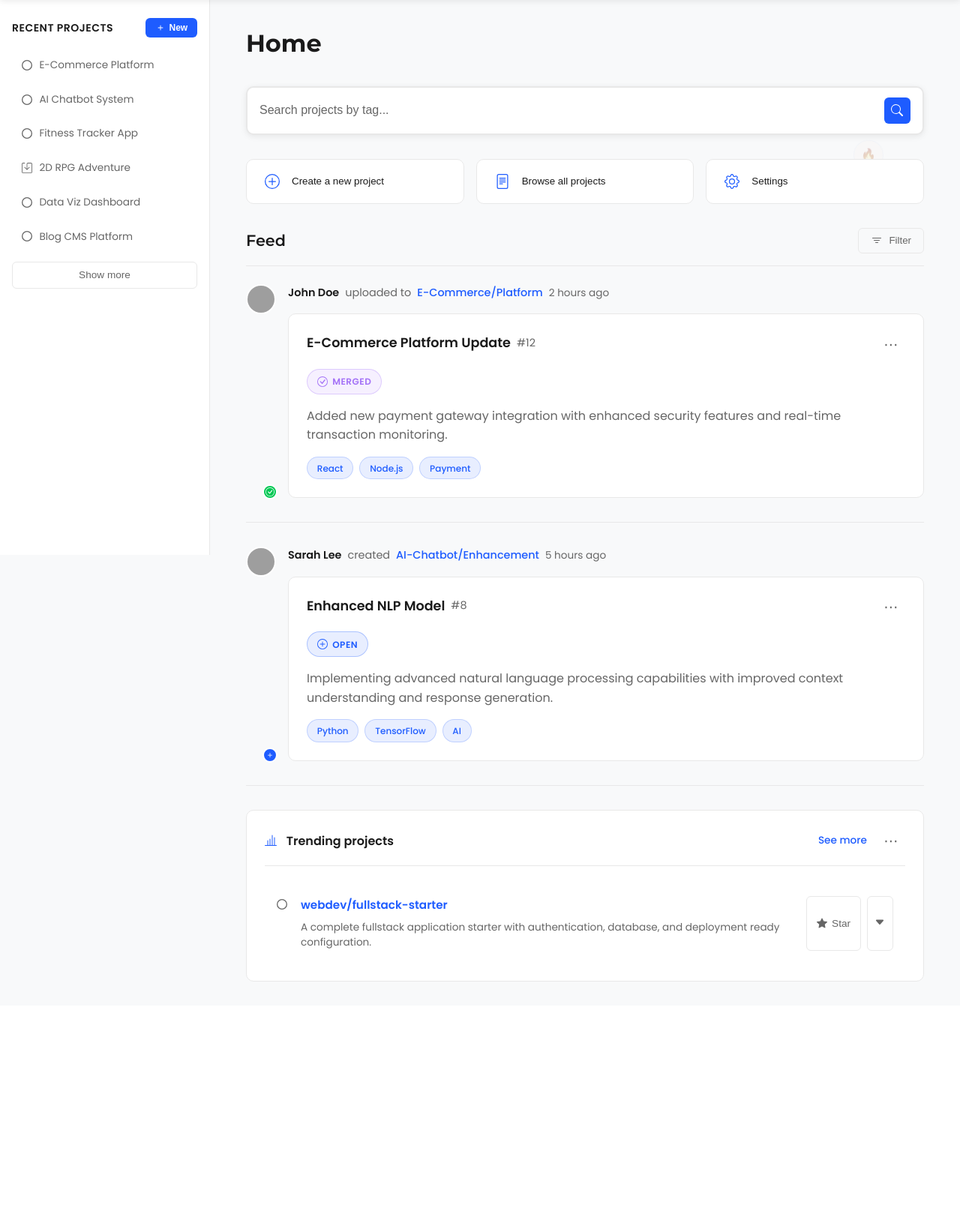
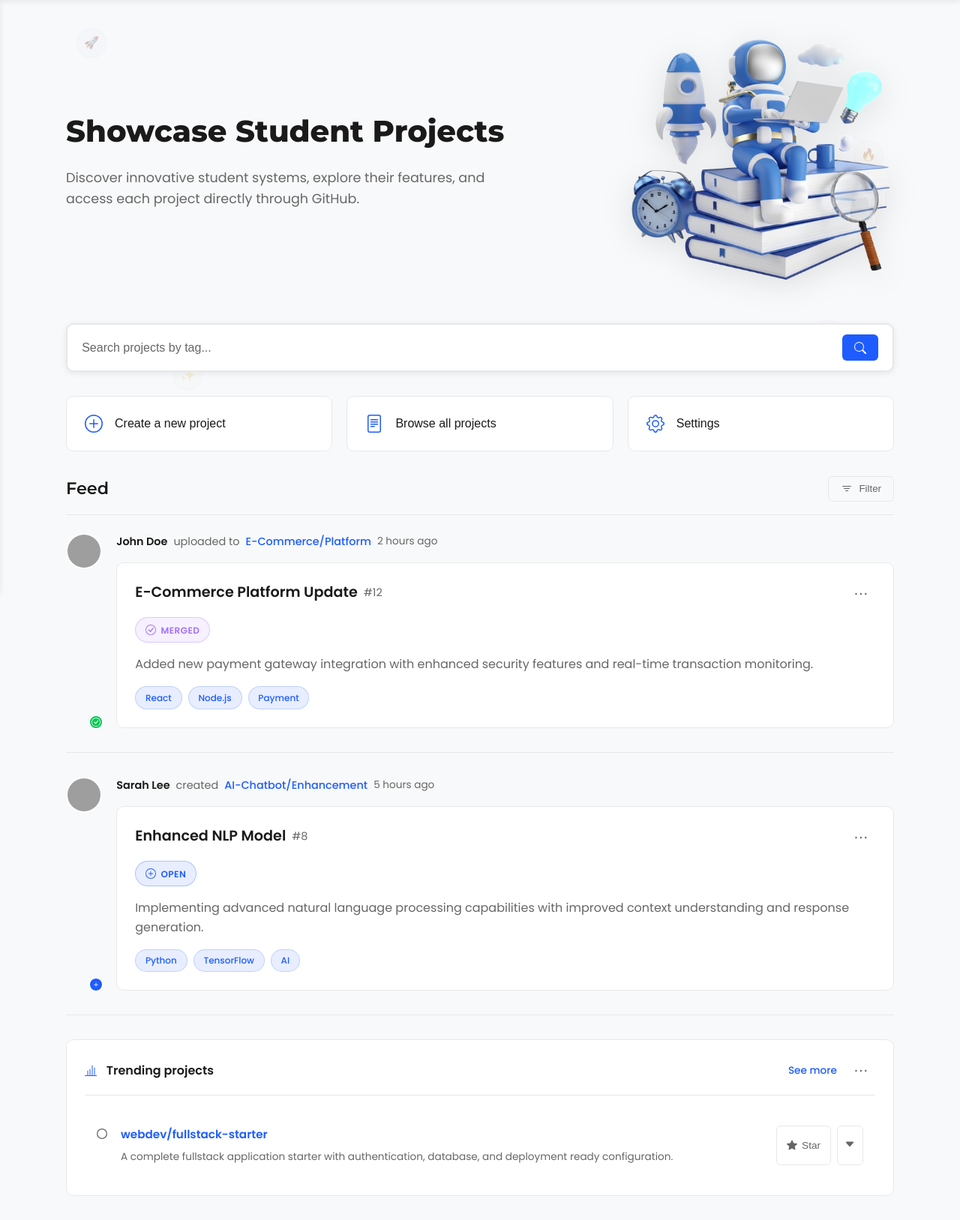
Before and after one commit to Wel1332/WildcatsIHUB, a Django app: page /home/ in a window 1280 px wide. Shown: the part 79-1706 px from the top of the page at 75% size. Before the commit the page ends 1388 px from the top, so only its background shows below. Run offline with Django 5.2, Linux system fonts and the light colour scheme; data that the repository does not hold is empty; grey boxes are pictures that could not be loaded.

Commit message:
homePage

```diff
--- /dev/null
+++ b/wildcatsIHUB_project/wildcatsIHUB_app/static/css/home-header.css
@@ -0,0 +1,98 @@
+/* home-header.css - Updated styles for home header with image */
+
+.header-title-container {
+    display: flex;
+    align-items: center;
+    justify-content: space-between;
+    margin-bottom: 2rem;
+    gap: 2rem;
+    padding: 1rem 0;
+    margin-right: 70px;
+}
+
+.header-text-content {
+    flex: 1;
+    margin-right: 2rem;
+    max-width: 600px;
+}
+
+.header-title-container h1 {
+    font-size: 2.5rem;
+    font-weight: 800;
+    color: var(--text-color);
+    font-family: var(--font-heading);
+    margin: 0 0 1.5rem 0;
+    line-height: 1.2;
+}
+
+.header-subtitle {
+    font-size: 1.1rem;
+    color: var(--text-light);
+    line-height: 1.6;
+    margin: 0;
+}
+
+.home-header-image {
+    width: 350px;
+    height: auto;
+    border-radius: 16px;
+    transition: var(--transition);
+    flex-shrink: 0;
+    background: transparent;
+    box-shadow: none;
+    filter: drop-shadow(0 8px 20px rgba(0, 0, 0, 0.1));
+    margin-right: 0;
+}
+
+.home-header-image:hover {
+    transform: translateY(-3px) scale(1.02);
+    filter: drop-shadow(0 12px 28px rgba(0, 0, 0, 0.15));
+}
+
+/* Responsive design for header image */
+@media (max-width: 1024px) {
+    .header-title-container {
+        gap: 1.5rem;
+    }
+
+    .home-header-image {
+        width: 300px;
+    }
+
+    .header-text-content {
+        margin-right: 1rem;
+    }
+}
+
+@media (max-width: 768px) {
+    .header-title-container {
+        flex-direction: column;
+        text-align: center;
+        gap: 2rem;
+        margin-bottom: 1.5rem;
+    }
+
+    .header-text-content {
+        margin-right: 0;
+        max-width: 100%;
+    }
+
+    .home-header-image {
+        width: 280px;
+        order: -1;
+    }
+
+    .header-title-container h1 {
+        font-size: 2.2rem;
+    }
+}
+
+@media (max-width: 480px) {
+    .home-header-image {
+        width: 250px;
+    }
+
+    .header-title-container h1 {
+        font-size: 2rem;
+    }
+}
--- a/wildcatsIHUB_project/wildcatsIHUB_app/static/css/home.css
+++ b/wildcatsIHUB_project/wildcatsIHUB_app/static/css/home.css
@@ -286,12 +286,12 @@ body {
     object-fit: cover;
 }
 
-/* Main Container */
+/* Default: sidebar is hidden, so center the main content */
 .main-container {
     display: flex;
-    min-height: calc(100vh - 60px);
+    justify-content: center;
+    transition: all 0.3s ease;
 }
-
 /* Sidebar */
 .sidebar {
     width: 280px;
@@ -303,6 +303,7 @@ body {
     top: 60px;
     height: calc(100vh - 60px);
     overflow-y: auto;
+    flex-shrink: 0;
 }
 
 .sidebar::-webkit-scrollbar {
@@ -419,24 +420,57 @@ body {
     flex: 1;
     padding: 2rem 3rem;
     max-width: 1200px;
-    margin: 0 auto;
+    width: 100%;
+    transition: var(--transition);
+}
+
+/* Content Header - Full width alignment */
+.content-header {
+    margin-bottom: 2rem;
     width: 100%;
 }
 
-.content-header {
+.header-title-container {
+    display: flex;
+    justify-content: space-between;
+    align-items: flex-start;
+    gap: 2rem;
     margin-bottom: 2rem;
+    width: 100%;
+}
+
+.header-text-content {
+    flex: 1;
 }
 
 .content-header h1 {
-    font-size: 2rem;
+    font-size: 2.2rem;
     font-weight: 700;
     color: var(--text-color);
     font-family: var(--font-heading);
+    margin-bottom: 0.5rem;
 }
 
-/* Search Projects */
+.header-subtitle {
+    color: var(--text-light);
+    font-size: 1.1rem;
+    line-height: 1.6;
+    max-width: 800px;
+}
+
+.home-header-image {
+    width: 320px;
+    height: 200px;
+    object-fit: cover;
+    border-radius: 12px;
+    box-shadow: var(--shadow);
+    flex-shrink: 0;
+}
+
+/* Search Projects - Full width */
 .search-projects {
     margin-bottom: 2rem;
+    width: 100%;
 }
 
 .search-input-wrapper {
@@ -445,10 +479,12 @@ body {
     background: var(--bg-white);
     border: 2px solid var(--border-color);
     border-radius: 10px;
-    padding: 0.8rem 1rem;
+    padding: 0.8rem 1.2rem;
     gap: 1rem;
     transition: var(--transition);
     box-shadow: var(--shadow);
+    width: 100%;
+    max-width: 100%;
 }
 
 .search-input-wrapper:focus-within {
@@ -463,6 +499,7 @@ body {
     outline: none;
     color: var(--text-color);
     font-size: 1rem;
+    width: 100%;
 }
 
 .search-project-input::placeholder {
@@ -473,25 +510,27 @@ body {
     background: var(--primary-color);
     color: white;
     border: none;
-    padding: 0.6rem;
+    padding: 0.6rem 1rem;
     border-radius: 6px;
     cursor: pointer;
     display: flex;
     align-items: center;
     justify-content: center;
     transition: var(--transition);
+    flex-shrink: 0;
 }
 
 .search-submit-btn:hover {
     background: var(--accent-color);
 }
 
-/* Action Buttons - Removed hover effects */
+/* Action Buttons - Full width grid */
 .action-buttons {
     display: grid;
-    grid-template-columns: repeat(auto-fit, minmax(250px, 1fr));
-    gap: 1rem;
+    grid-template-columns: repeat(auto-fit, minmax(280px, 1fr));
+    gap: 1.2rem;
     margin-bottom: 2rem;
+    width: 100%;
 }
 
 .action-card {
@@ -501,29 +540,36 @@ body {
     background: var(--bg-white);
     border: 1px solid var(--border-color);
     border-radius: 10px;
-    padding: 1.2rem 1.5rem;
+    padding: 1.5rem;
     cursor: pointer;
     transition: var(--transition);
+    height: 100%;
 }
 
 .action-card:hover {
     border-color: var(--primary-color);
     background: var(--bg-light);
+    transform: translateY(-2px);
+    box-shadow: var(--shadow-hover);
 }
 
 .action-card svg {
     color: var(--primary-color);
     flex-shrink: 0;
+    width: 24px;
+    height: 24px;
 }
 
 .action-card span {
     color: var(--text-color);
     font-weight: 500;
+    font-size: 1rem;
 }
 
-/* Feed Section */
+/* Feed Section - Full width */
 .feed-section {
     margin-top: 2rem;
+    width: 100%;
 }
 
 .feed-header {
@@ -533,10 +579,11 @@ body {
     margin-bottom: 1.5rem;
     padding-bottom: 1rem;
     border-bottom: 1px solid var(--border-color);
+    width: 100%;
 }
 
 .feed-header h2 {
-    font-size: 1.3rem;
+    font-size: 1.4rem;
     font-weight: 600;
     color: var(--text-color);
     font-family: var(--font-heading);
@@ -562,13 +609,14 @@ body {
     color: var(--text-color);
 }
 
-/* Feed Item */
+/* Feed Item - Full width */
 .feed-item {
     display: flex;
-    gap: 1rem;
+    gap: 1.2rem;
     margin-bottom: 2rem;
     padding-bottom: 2rem;
     border-bottom: 1px solid var(--border-color);
+    width: 100%;
 }
 
 .feed-avatar-group {
@@ -577,10 +625,11 @@ body {
 }
 
 .feed-avatar {
-    width: 40px;
-    height: 40px;
+    width: 48px;
+    height: 48px;
     border-radius: 50%;
     border: 2px solid var(--bg-white);
+    object-fit: cover;
 }
 
 .activity-badge {
@@ -603,6 +652,7 @@ body {
 
 .feed-content {
     flex: 1;
+    min-width: 0;
 }
 
 .feed-meta {
@@ -641,6 +691,7 @@ body {
     border-radius: 10px;
     padding: 1.5rem;
     transition: var(--transition);
+    width: 100%;
 }
 
 .feed-card:hover {
@@ -653,15 +704,17 @@ body {
     justify-content: space-between;
     align-items: flex-start;
     margin-bottom: 1rem;
+    width: 100%;
 }
 
 .feed-card-header h3 {
-    font-size: 1.1rem;
+    font-size: 1.2rem;
     font-weight: 600;
     color: var(--text-color);
     display: flex;
     align-items: center;
     gap: 0.5rem;
+    flex: 1;
 }
 
 .issue-number {
@@ -679,6 +732,7 @@ body {
     border-radius: 4px;
     font-size: 1.2rem;
     transition: var(--transition);
+    flex-shrink: 0;
 }
 
 .more-btn:hover {
@@ -715,12 +769,14 @@ body {
     color: var(--text-light);
     line-height: 1.6;
     margin-bottom: 1rem;
+    width: 100%;
 }
 
 .feed-tags {
     display: flex;
     gap: 0.5rem;
     flex-wrap: wrap;
+    width: 100%;
 }
 
 .feed-tag {
@@ -738,13 +794,14 @@ body {
     background: rgba(30, 92, 255, 0.15);
 }
 
-/* Trending Section */
+/* Trending Section - Full width */
 .trending-section {
     background: var(--bg-white);
     border: 1px solid var(--border-color);
     border-radius: 10px;
     padding: 1.5rem;
     margin-top: 2rem;
+    width: 100%;
 }
 
 .trending-header {
@@ -754,6 +811,7 @@ body {
     margin-bottom: 1.5rem;
     padding-bottom: 1rem;
     border-bottom: 1px solid var(--border-color);
+    width: 100%;
 }
 
 .trending-header svg {
@@ -784,6 +842,7 @@ body {
     padding: 1rem;
     border-radius: 8px;
     transition: var(--transition);
+    width: 100%;
 }
 
 .trending-item:hover {
@@ -799,6 +858,7 @@ body {
 
 .trending-content {
     flex: 1;
+    min-width: 0;
 }
 
 .trending-content h4 {
@@ -817,6 +877,7 @@ body {
 .trending-actions {
     display: flex;
     gap: 0.5rem;
+    flex-shrink: 0;
 }
 
 .star-btn {
@@ -916,7 +960,95 @@ html {
         display: none;
     }
 
-    .floating-elements {
+    .main-nav {
         display: none;
     }
 }
+
+/* Desktop Sidebar Behavior */
+@media (min-width: 769px) {
+    .sidebar {
+        transform: translateX(0);
+        position: sticky;
+    }
+
+    .sidebar:not(.active) {
+        transform: translateX(-100%);
+        position: fixed;
+        height: 100vh;
+        z-index: 999;
+        box-shadow: 0 2px 8px rgba(0, 0, 0, 0.08);
+    }
+}
+
+/* Mobile Sidebar Behavior */
+@media (max-width: 768px) {
+    .sidebar {
+        position: fixed;
+        left: -280px;
+        height: 100vh;
+        z-index: 999;
+        box-shadow: 0 2px 8px rgba(0, 0, 0, 0.08);
+        transition: left 0.3s cubic-bezier(0.4, 0, 0.2, 1);
+    }
+
+    .sidebar.active {
+        left: 0;
+    }
+
+    .sidebar-overlay.active {
+        display: block;
+    }
+}
+
+/* Smooth scrolling */
+html {
+    scroll-behavior: smooth;
+}
+
+/* Sidebar Overlay for Mobile */
+.sidebar-overlay {
+    position: fixed;
+    top: 0;
+    left: 0;
+    width: 100%;
+    height: 100%;
+    background: rgba(0, 0, 0, 0.5);
+    z-index: 998;
+    backdrop-filter: blur(2px);
+    display: none;
+}
+
+/* Default: sidebar is hidden, so center the main content */
+.main-container {
+    display: flex;
+    justify-content: center;
+    transition: all 0.3s ease;
+}
+
+/* Sidebar container */
+.sidebar {
+  position: fixed;
+  top: 70px; /* adjust this to match your navbar height */
+  left: 0;
+  width: 280px;
+  height: calc(100vh - 70px); /* take full height minus navbar */
+  background-color: white;
+  border-right: 1px solid #ddd;
+  overflow-y: auto;
+  transition: transform 0.3s ease;
+  z-index: 999;
+}
+
+
+.main-content {
+    flex: 1;
+    min-width: 0;
+}
+
+/* Backdrop filter for modern browsers */
+@supports (backdrop-filter: blur(10px)) {
+    .sidebar-overlay {
+        backdrop-filter: blur(4px);
+    }
+}
--- /dev/null
+++ b/wildcatsIHUB_project/wildcatsIHUB_app/static/css/wildcatsIHUB/home.js
@@ -0,0 +1,111 @@
+
+        // Sidebar toggle functionality
+        const menuToggle = document.querySelector('.menu-toggle');
+        const sidebar = document.querySelector('.sidebar');
+        const mainContent = document.querySelector('.main-content');
+        const overlay = document.querySelector('.sidebar-overlay');
+
+        menuToggle?.addEventListener('click', () => {
+            sidebar.classList.toggle('active');
+            mainContent.classList.toggle('sidebar-active');
+
+            // Add overlay when sidebar is active on mobile
+            if (window.innerWidth <= 768) {
+                if (sidebar.classList.contains('active')) {
+                    overlay.classList.add('active');
+                    document.body.style.overflow = 'hidden';
+                } else {
+                    overlay.classList.remove('active');
+                    document.body.style.overflow = '';
+                }
+            }
+        });
+
+        // Close sidebar when clicking overlay
+        overlay?.addEventListener('click', () => {
+            sidebar.classList.remove('active');
+            mainContent.classList.remove('sidebar-active');
+            overlay.classList.remove('active');
+            document.body.style.overflow = '';
+        });
+
+        // Close sidebar when clicking outside on desktop
+        document.addEventListener('click', (e) => {
+            if (window.innerWidth > 768 &&
+                sidebar.classList.contains('active') &&
+                !sidebar.contains(e.target) &&
+                !menuToggle.contains(e.target)) {
+                sidebar.classList.remove('active');
+                mainContent.classList.remove('sidebar-active');
+            }
+        });
+
+        // Handle window resize
+        window.addEventListener('resize', () => {
+            if (window.innerWidth > 768) {
+                overlay.classList.remove('active');
+                document.body.style.overflow = '';
+            }
+        });
+
+        // Your existing animations code
+        const observerOptions = {
+            threshold: 0.1,
+            rootMargin: '0px 0px -50px 0px'
+        };
+
+        const observer = new IntersectionObserver((entries) => {
+            entries.forEach(entry => {
+                if (entry.isIntersecting) {
+                    entry.target.style.opacity = '1';
+                    entry.target.style.transform = 'translateY(0)';
+                }
+            });
+        }, observerOptions);
+
+        document.querySelectorAll('.feed-item, .action-card').forEach(el => {
+            el.style.opacity = '0';
+            el.style.transform = 'translateY(20px)';
+            el.style.transition = 'opacity 0.6s ease, transform 0.6s ease';
+            observer.observe(el);
+        });
+
+        // Enhanced hover effects for buttons
+        document.querySelectorAll('.action-card, .new-btn, .filter-btn, .star-btn').forEach(button => {
+            button.addEventListener('mouseenter', function(e) {
+                const rect = this.getBoundingClientRect();
+                const x = e.clientX - rect.left;
+                const y = e.clientY - rect.top;
+
+                const ripple = document.createElement('span');
+                ripple.style.cssText = `
+                    position: absolute;
+                    top: ${y}px;
+                    left: ${x}px;
+                    width: 0;
+                    height: 0;
+                    border-radius: 50%;
+                    background: rgba(30, 92, 255, 0.1);
+                    transform: translate(-50%, -50%);
+                    animation: ripple 0.6s ease-out;
+                `;
+
+                this.style.position = 'relative';
+                this.style.overflow = 'hidden';
+                this.appendChild(ripple);
+
+                setTimeout(() => ripple.remove(), 600);
+            });
+        });
+
+        // Search functionality
+        const searchUsersInput = document.querySelector('.search-users-input');
+        searchUsersInput?.addEventListener('focus', function() {
+            this.parentElement.style.boxShadow = '0 0 0 3px rgba(30, 92, 255, 0.2), 0 8px 24px rgba(0, 0, 0, 0.15)';
+            this.parentElement.style.transform = 'translateY(-2px)';
+        });
+
+        searchUsersInput?.addEventListener('blur', function() {
+            this.parentElement.style.boxShadow = '';
+            this.parentElement.style.transform = '';
+        });
--- a/wildcatsIHUB_project/wildcatsIHUB_app/templates/wildcatsIHUB_app/home_page.html
+++ b/wildcatsIHUB_project/wildcatsIHUB_app/templates/wildcatsIHUB_app/home_page.html
@@ -7,6 +7,7 @@
     <title>ProjectGallery - Home</title>
     <link rel="stylesheet" href="{% static 'css/home.css' %}">
     <link href="https://fonts.googleapis.com/css2?family=Poppins:wght@300;400;500;600;700;800&family=Montserrat:wght@600;700;800&display=swap" rel="stylesheet">
+    <link rel="stylesheet" href="{% static 'css/home-header.css' %}">
 </head>
 <body>
     <!-- Floating Discord-style Elements -->
@@ -24,6 +25,9 @@
             <div class="floating-icon">🔥</div>
         </div>
     </div>
+
+    <!-- Sidebar Overlay -->
+    <div class="sidebar-overlay"></div>
 
     <!-- Top Header Bar -->
     <header class="top-header">
@@ -117,11 +121,20 @@
             </div>
         </aside>
 
-        <!-- Main Content -->
-        <main class="main-content">
-            <div class="content-header">
-                <h1>Home</h1>
+            <main class="main-content">
+            <div class="content-header hero-section">
+                <div class="header-title-container">
+                    <div class="header-text-content">
+                        <h1>Showcase Student Projects</h1>
+                        <p class="header-subtitle">
+                            Discover innovative student systems, explore their features,
+                            and access each project directly through GitHub.
+                        </p>
+                    </div>
+                    <img src="{% static 'imgs/img-slider-1.png' %}" alt="Home Image" class="home-header-image">
+                </div>
             </div>
+
 
             <!-- Search Bar -->
             <div class="search-projects">
@@ -284,77 +297,6 @@
             </div>
         </main>
     </div>
-
-    <script>
-        // Add interactivity
-        const menuToggle = document.querySelector('.menu-toggle');
-        const sidebar = document.querySelector('.sidebar');
-
-        menuToggle?.addEventListener('click', () => {
-            sidebar.classList.toggle('active');
-        });
-
-        // Smooth animations on scroll
-        const observerOptions = {
-            threshold: 0.1,
-            rootMargin: '0px 0px -50px 0px'
-        };
-
-        const observer = new IntersectionObserver((entries) => {
-            entries.forEach(entry => {
-                if (entry.isIntersecting) {
-                    entry.target.style.opacity = '1';
-                    entry.target.style.transform = 'translateY(0)';
-                }
-            });
-        }, observerOptions);
-
-        document.querySelectorAll('.feed-item, .action-card').forEach(el => {
-            el.style.opacity = '0';
-            el.style.transform = 'translateY(20px)';
-            el.style.transition = 'opacity 0.6s ease, transform 0.6s ease';
-            observer.observe(el);
-        });
-
-        // Enhanced hover effects for buttons
-        document.querySelectorAll('.action-card, .new-btn, .filter-btn, .star-btn').forEach(button => {
-            button.addEventListener('mouseenter', function(e) {
-                const rect = this.getBoundingClientRect();
-                const x = e.clientX - rect.left;
-                const y = e.clientY - rect.top;
-
-                const ripple = document.createElement('span');
-                ripple.style.cssText = `
-                    position: absolute;
-                    top: ${y}px;
-                    left: ${x}px;
-                    width: 0;
-                    height: 0;
-                    border-radius: 50%;
-                    background: rgba(30, 92, 255, 0.1);
-                    transform: translate(-50%, -50%);
-                    animation: ripple 0.6s ease-out;
-                `;
-
-                this.style.position = 'relative';
-                this.style.overflow = 'hidden';
-                this.appendChild(ripple);
-
-                setTimeout(() => ripple.remove(), 600);
-            });
-        });
-
-        // Search functionality
-        const searchUsersInput = document.querySelector('.search-users-input');
-        searchUsersInput?.addEventListener('focus', function() {
-            this.parentElement.style.boxShadow = '0 0 0 3px rgba(30, 92, 255, 0.2), 0 8px 24px rgba(0, 0, 0, 0.15)';
-            this.parentElement.style.transform = 'translateY(-2px)';
-        });
-
-        searchUsersInput?.addEventListener('blur', function() {
-            this.parentElement.style.boxShadow = '';
-            this.parentElement.style.transform = '';
-        });
-    </script>
+    <script src="{% static 'css/wildcatsIHUB/home.js' %}"></script>
 </body>
 </html>
```
Also changed, not shown: other parts of wildcatsIHUB_project/wildcatsIHUB_app/static/css/home.css (+29 -46 lines), wildcatsIHUB_project/wildcatsIHUB_app/static/imgs/img-slider-1.png (added).
